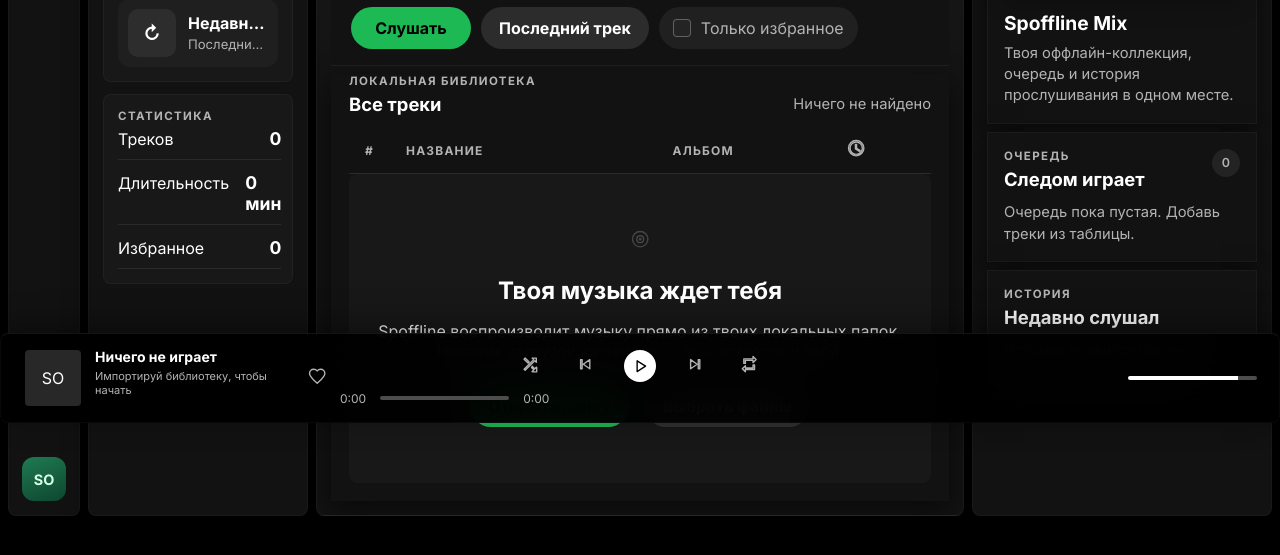
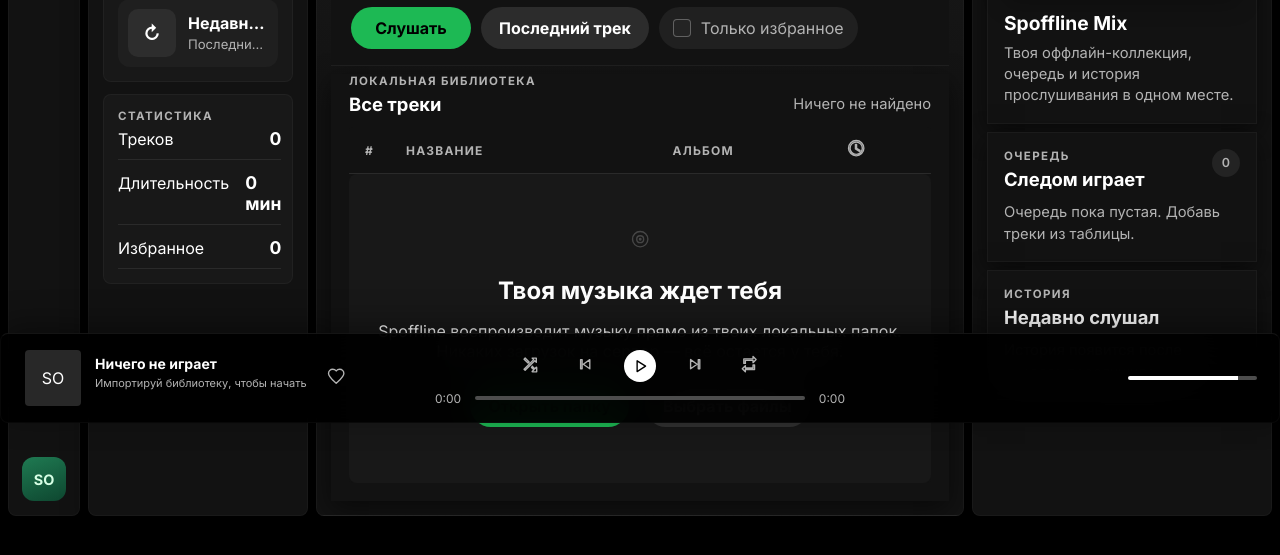
Before and after one commit to MrPauk335/Spoffline, a website: page public/index.html in a window 1280 px wide. Shown: the part 377-932 px from the top of the page. Drawn offline with Linux system fonts and the light colour scheme.

Commit message:
Fix: Perfectly centered audio track using equal grid columns and flex expansion

```diff
--- a/public/styles.css
+++ b/public/styles.css
@@ -1185,7 +1185,7 @@
   bottom: 0;
   z-index: 1000;
   display: grid;
-  grid-template-columns: 1fr 2fr 1fr;
+  grid-template-columns: 1fr 1fr 1fr;
   align-items: center;
   min-height: 90px;
   padding: 0 24px;
@@ -1281,11 +1281,16 @@
 .progress-row {
   display: flex;
   align-items: center;
+  justify-content: center;
   gap: 12px;
   width: 100%;
   max-width: 600px;
   font-size: 0.75rem;
   color: #b3b3b3;
+}
+
+.progress-row input[type="range"] {
+  flex: 1;
 }
 
 input[type="range"] {
```
